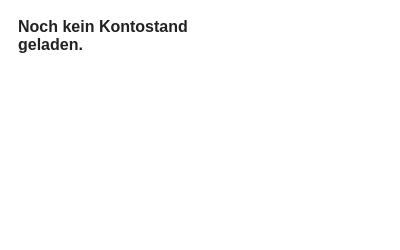
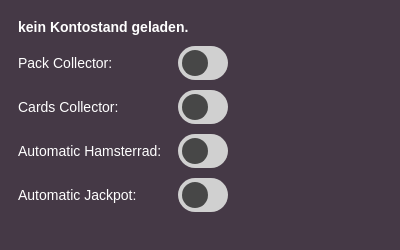
Before and after one commit to FelixAufLock/BetterJackpot, a browser extension: page popup/popup.html in a window 400 px wide. Drawn offline with Linux system fonts and the light colour scheme.

Commit message:
switches für automatisches einsammeln von packs, karten, hamsterrad und jackpotjackpot hinzugefügt

```diff
--- a/popup/popup.html
+++ b/popup/popup.html
@@ -3,6 +3,7 @@
 <head>
   <meta charset="UTF-8" />
   <title>Kontostand</title>
+  <link rel="stylesheet" href="style.css">
   <style>
     body { font-family: sans-serif; padding: 10px; width: 220px; }
     button { width: 100%; padding: 8px; margin-bottom: 10px; }
@@ -10,7 +11,42 @@
   </style>
 </head>
 <body>
-  <div id="balanceDisplay">Noch kein Kontostand geladen.</div>
+  <div id="balanceContainer">
+    <span id="balanceDisplay">kein Kontostand geladen.</span>
+  </div>
+
+  <div class="switch-container">
+    <span>Pack Collector:</span>
+    <label class="switch">
+      <input type="checkbox">
+      <span class="slider round"></span>
+    </label>
+  </div>
+
+  <div class="switch-container">
+    <span>Cards Collector:</span>
+    <label class="switch">
+      <input type="checkbox">
+      <span class="slider round"></span>
+    </label>
+  </div>
+
+  <div class="switch-container">
+    <span>Automatic Hamsterrad:</span>
+    <label class="switch">
+      <input type="checkbox">
+      <span class="slider round"></span>
+    </label>
+  </div>
+
+  <div class="switch-container">
+    <span>Automatic Jackpot:</span>
+    <label class="switch">
+      <input type="checkbox">
+      <span class="slider round"></span>
+    </label>
+  </div>
+
   <script src="popup.js"></script>
 </body>
 </html>
--- a/popup/popup.js
+++ b/popup/popup.js
@@ -8,13 +8,20 @@ document.addEventListener('DOMContentLoaded', () => {
         return;
       }
 
-      const tabId = tabs[0].id;
+      const tab = tabs[0];
+      const url = tab.url;
+
+      // Prüfen, ob "jackot" in der URL vorkommt
+      if (!url.includes('jackpot')) {
+        balanceDisplay.textContent = `Fehler: Diese Seite wird nicht unterstützt (${url})`;
+        return;
+      }
 
       chrome.scripting.executeScript({
-        target: { tabId },
+        target: { tabId: tab.id },
         files: ['content.js']
       }, () => {
-        chrome.tabs.sendMessage(tabId, { type: "GET_BALANCE" }, (response) => {
+        chrome.tabs.sendMessage(tab.id, { type: "GET_BALANCE" }, (response) => {
           if (chrome.runtime.lastError) {
             console.error("Fehler:", chrome.runtime.lastError.message);
             balanceDisplay.textContent = 'Fehler: Content-Skript nicht gefunden.';
@@ -31,6 +38,7 @@ document.addEventListener('DOMContentLoaded', () => {
     });
   }
 
-  setInterval(fetchBalance, 750); //read balance every 0,75 seconds
-  fetchBalance(); // initial fetch
+  // Alle 1 Sekunde abrufen
+  setInterval(fetchBalance, 1000);
+  fetchBalance(); // initial call
 });
--- /dev/null
+++ b/popup/style.css
@@ -0,0 +1,96 @@
+body {
+    font-family: sans-serif;
+    padding: 10px;
+    width: 220px;
+    background-color: rgb(69, 57, 70);
+    color: white;
+}
+
+button {
+    width: 100%;
+    padding: 8px;
+    margin-bottom: 10px;
+}
+
+span {
+    font-size: 14px;
+    color: white;
+}
+
+#balanceDisplay {
+    font-weight: bold;
+    color: white !important; /* Erzwingt die weiße Farbe */
+}
+
+.switch-container {
+    display: flex;
+    align-items: center; /* Align text and switch vertically */
+    justify-content: space-between; /* Add space between text and switch */
+    margin-top: 10px;
+}
+
+.switch-container span {
+    margin-right: 10px; /* Optional spacing between text and switch */
+}
+
+.switch {
+    position: relative;
+    display: inline-block;
+    width:  60px;
+    height: 34px;
+}
+
+/* Hide default HTML checkbox */
+.switch input {
+    opacity: 0;
+    width: 0;
+    height: 0;
+}
+
+/* The slider */
+.slider {
+    position: absolute;
+    cursor: pointer;
+    top: 0;
+    left: 0;
+    right: 0;
+    bottom: 0;
+    background-color: #d0d0d0;
+    -webkit-transition: .4s;
+    transition: .4s;
+}
+
+.slider:before {
+    position: absolute;
+    content: "";
+    height: 26px;
+    width: 26px;
+    left: 4px;
+    bottom: 4px;
+    background-color: rgb(71, 71, 71);
+    -webkit-transition: .4s;
+    transition: .4s;
+}
+
+input:checked + .slider {
+    background-color: #818080;
+}
+
+input:focus + .slider {
+    box-shadow: 0 0 1px #818080;
+}
+
+input:checked + .slider:before {
+    -webkit-transform: translateX(16px); /* Adjusted to align properly */
+    -ms-transform: translateX(16px); /* Adjusted to align properly */
+    transform: translateX(16px); /* Adjusted to align properly */
+}
+
+/* Rounded sliders */
+.slider.round {
+    border-radius: 34px;
+}
+
+.slider.round:before {
+    border-radius: 50%;
+}
```
